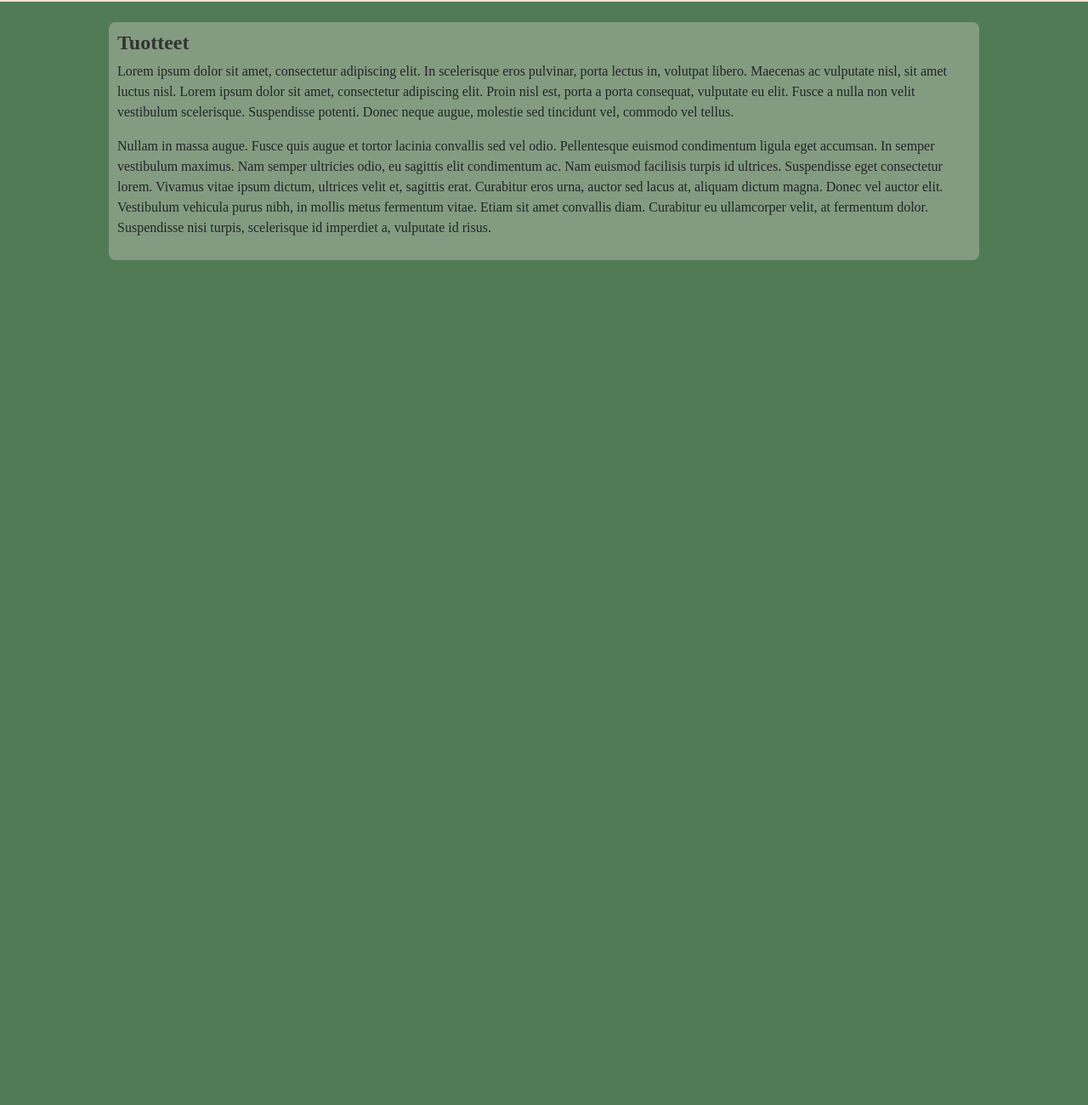
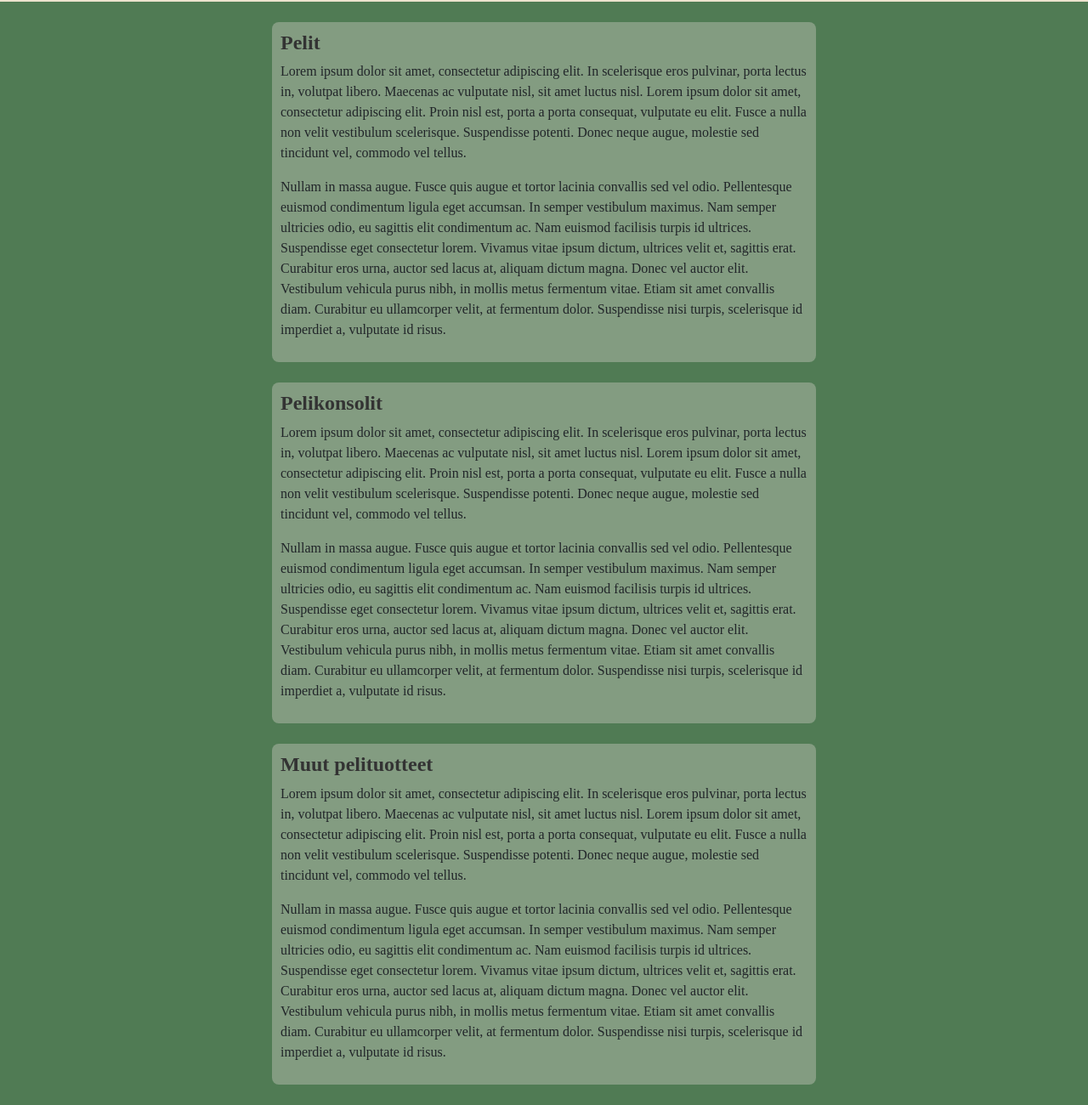
Before and after one commit to mirkkakato/www-sivusto-ryhma8, a plain HTML site: page tuotteet.html in a window 1280 px wide. Shown: the part 164-1464 px from the top of the page at 85% size. Before the commit the page ends 800 px from the top, so only its background shows below. Drawn offline with nearby package versions, Linux system fonts and the light colour scheme.

Commit message:
Muokattu Tuotteet- ja Meistä-sivujen tekstilaatikoiden kokoa

```diff
--- a/styles.css
+++ b/styles.css
@@ -47,6 +47,16 @@ nav a:hover{
     flex-direction: row;
     flex-wrap: nowrap;
     width: 80%;
+    margin: 24px auto;
+    justify-content: center;
+    column-gap: 40px;
+}
+
+.row2 {
+    display: flex;
+    flex-direction: row;
+    flex-wrap: nowrap;
+    width: 50%;
     margin: 24px auto;
     justify-content: center;
     column-gap: 40px;
--- a/tuotteet.html
+++ b/tuotteet.html
@@ -24,13 +24,35 @@
         <a href="contact.html">Yhteystiedot</a>
     </nav>
 
-    <div class="row">
+    <div class="row2">
 
         <div class="column">
-            <h2>Tuotteet</h2>
+            <h2>Pelit</h2>
             <p>Lorem ipsum dolor sit amet, consectetur adipiscing elit. In scelerisque eros pulvinar, porta lectus in, volutpat libero. Maecenas ac vulputate nisl, sit amet luctus nisl. Lorem ipsum dolor sit amet, consectetur adipiscing elit. Proin nisl est, porta a porta consequat, vulputate eu elit. Fusce a nulla non velit vestibulum scelerisque. Suspendisse potenti. Donec neque augue, molestie sed tincidunt vel, commodo vel tellus.</p>
             <p>Nullam in massa augue. Fusce quis augue et tortor lacinia convallis sed vel odio. Pellentesque euismod condimentum ligula eget accumsan. In semper vestibulum maximus. Nam semper ultricies odio, eu sagittis elit condimentum ac. Nam euismod facilisis turpis id ultrices. Suspendisse eget consectetur lorem. Vivamus vitae ipsum dictum, ultrices velit et, sagittis erat. Curabitur eros urna, auctor sed lacus at, aliquam dictum magna. Donec vel auctor elit. Vestibulum vehicula purus nibh, in mollis metus fermentum vitae. Etiam sit amet convallis diam. Curabitur eu ullamcorper velit, at fermentum dolor. Suspendisse nisi turpis, scelerisque id imperdiet a, vulputate id risus.</p>
         </div>
+
+    </div>
+
+    <div class="row2">
+
+        <div class="column">
+            <h2>Pelikonsolit</h2>
+            <p>Lorem ipsum dolor sit amet, consectetur adipiscing elit. In scelerisque eros pulvinar, porta lectus in, volutpat libero. Maecenas ac vulputate nisl, sit amet luctus nisl. Lorem ipsum dolor sit amet, consectetur adipiscing elit. Proin nisl est, porta a porta consequat, vulputate eu elit. Fusce a nulla non velit vestibulum scelerisque. Suspendisse potenti. Donec neque augue, molestie sed tincidunt vel, commodo vel tellus.</p>
+            <p>Nullam in massa augue. Fusce quis augue et tortor lacinia convallis sed vel odio. Pellentesque euismod condimentum ligula eget accumsan. In semper vestibulum maximus. Nam semper ultricies odio, eu sagittis elit condimentum ac. Nam euismod facilisis turpis id ultrices. Suspendisse eget consectetur lorem. Vivamus vitae ipsum dictum, ultrices velit et, sagittis erat. Curabitur eros urna, auctor sed lacus at, aliquam dictum magna. Donec vel auctor elit. Vestibulum vehicula purus nibh, in mollis metus fermentum vitae. Etiam sit amet convallis diam. Curabitur eu ullamcorper velit, at fermentum dolor. Suspendisse nisi turpis, scelerisque id imperdiet a, vulputate id risus.</p>
+        </div>
+
+    </div>
+
+    <div class="row2">
+
+        <div class="column">
+            <h2>Muut pelituotteet</h2>
+            <p>Lorem ipsum dolor sit amet, consectetur adipiscing elit. In scelerisque eros pulvinar, porta lectus in, volutpat libero. Maecenas ac vulputate nisl, sit amet luctus nisl. Lorem ipsum dolor sit amet, consectetur adipiscing elit. Proin nisl est, porta a porta consequat, vulputate eu elit. Fusce a nulla non velit vestibulum scelerisque. Suspendisse potenti. Donec neque augue, molestie sed tincidunt vel, commodo vel tellus.</p>
+            <p>Nullam in massa augue. Fusce quis augue et tortor lacinia convallis sed vel odio. Pellentesque euismod condimentum ligula eget accumsan. In semper vestibulum maximus. Nam semper ultricies odio, eu sagittis elit condimentum ac. Nam euismod facilisis turpis id ultrices. Suspendisse eget consectetur lorem. Vivamus vitae ipsum dictum, ultrices velit et, sagittis erat. Curabitur eros urna, auctor sed lacus at, aliquam dictum magna. Donec vel auctor elit. Vestibulum vehicula purus nibh, in mollis metus fermentum vitae. Etiam sit amet convallis diam. Curabitur eu ullamcorper velit, at fermentum dolor. Suspendisse nisi turpis, scelerisque id imperdiet a, vulputate id risus.</p>
+        </div>
+
+    </div>
 
 
 
```
Also changed, not shown: index.html (+1 -0 lines), meista.html (+3 -1 lines).
